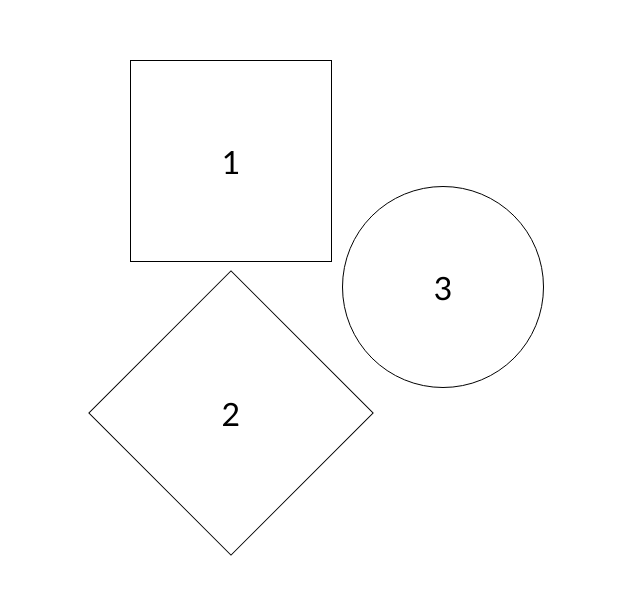
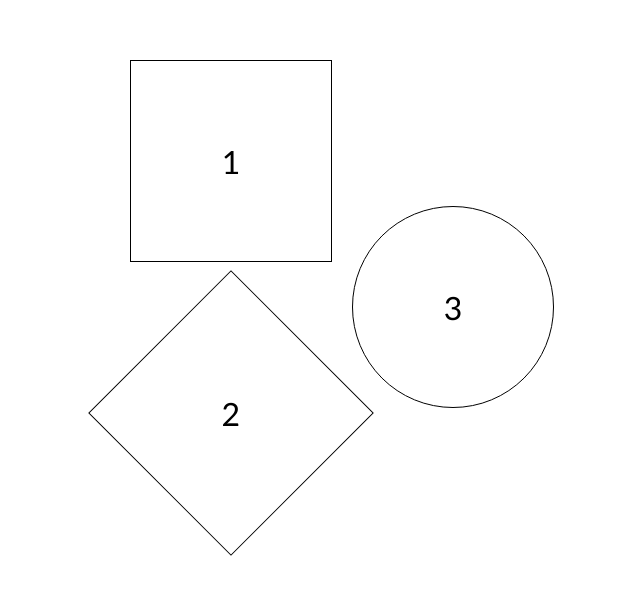
Before and after one commit to jdipti076-oss/123, a plain HTML site: page index.html in a window 1280 px wide. Shown: the part 113-706 px from the top of the page, without its empty margins (308-948 px from the left). Drawn offline with Linux system fonts and the light colour scheme.

Commit message:
css translate property added

```diff
--- a/style.css
+++ b/style.css
@@ -44,6 +44,7 @@ h1{
 }
 #circle{
     border-radius: 50%;
+    translate: 10px 20px;
 }
 #diamond{
     rotate:45deg;
```
